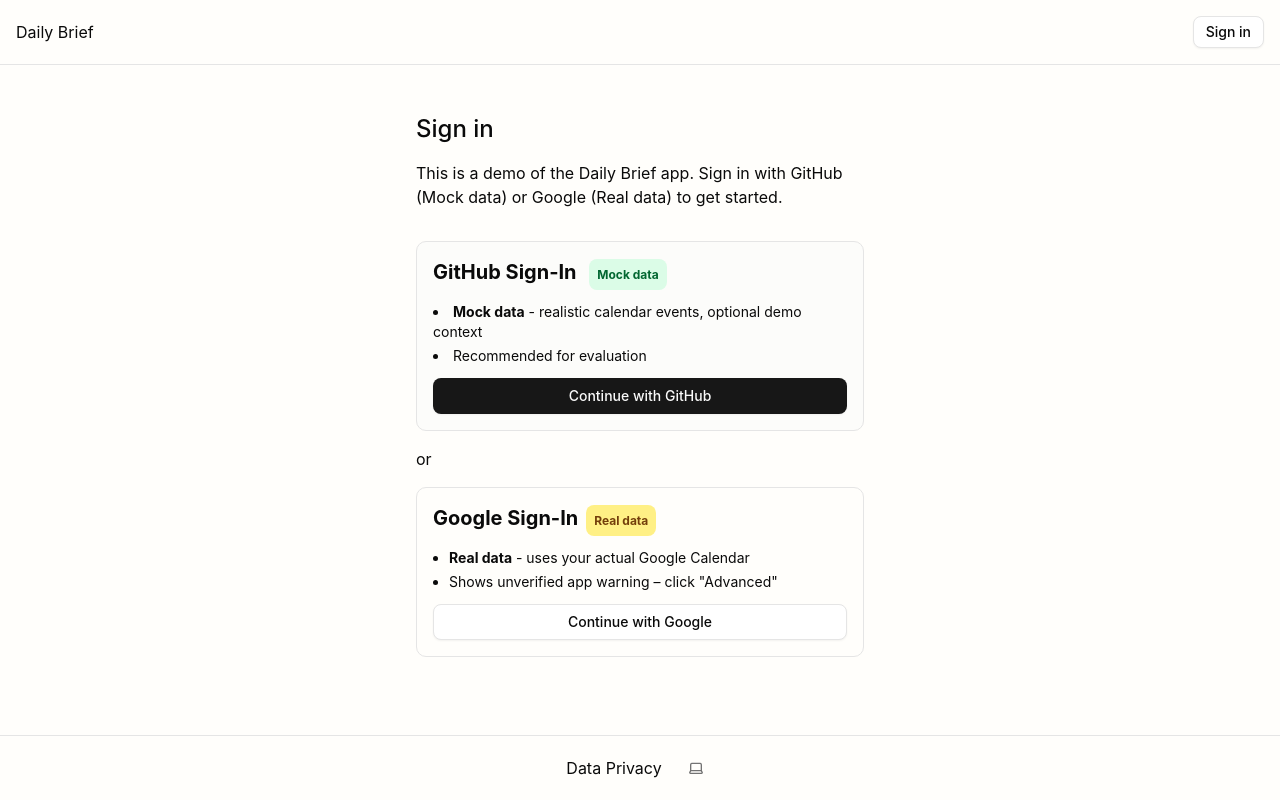
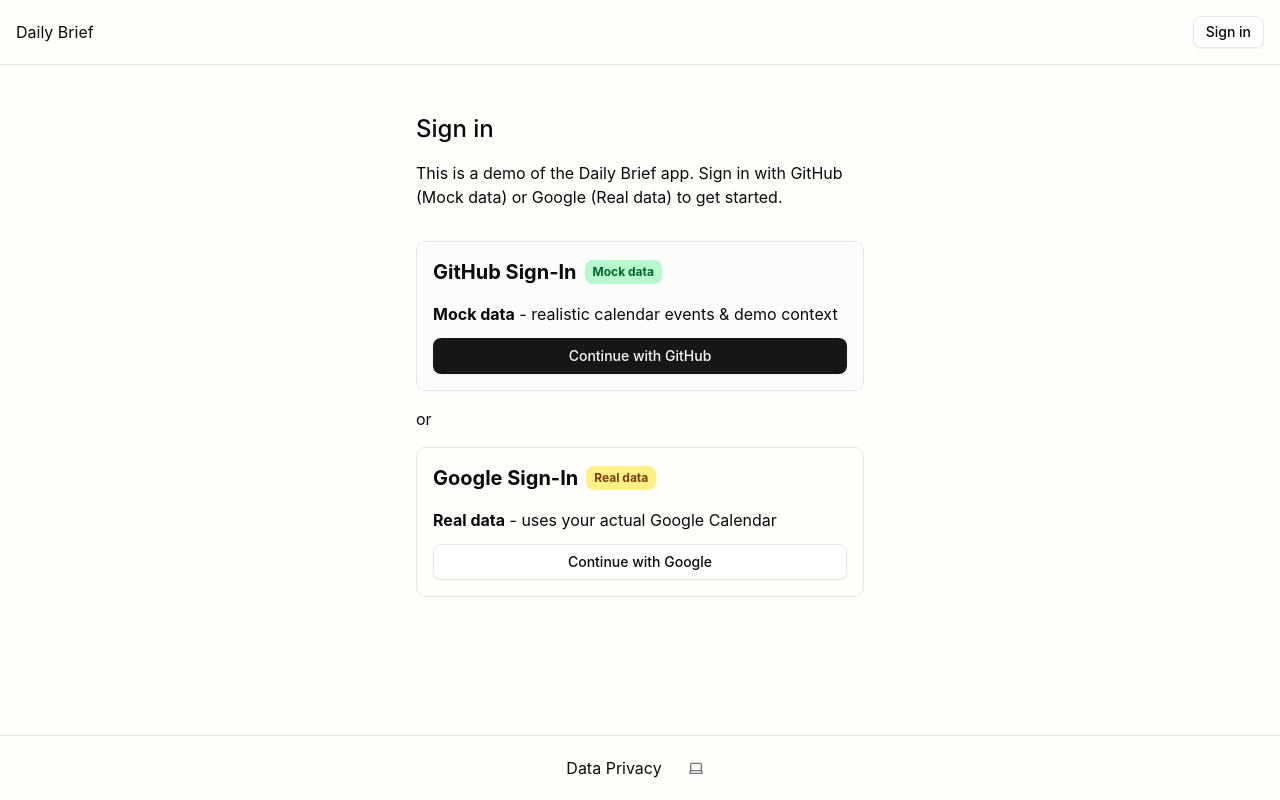
Before and after one commit to tomreinert/dailybriefing, a Next.js app: page /sign-in in a window 1280 px wide. Built offline with nearby package versions, Linux system fonts and the light colour scheme; no server answers.

Commit message:
login view

```diff
--- a/app/(auth-pages)/sign-in/page.tsx
+++ b/app/(auth-pages)/sign-in/page.tsx
@@ -22,11 +22,11 @@
           <div className="border rounded-lg p-4 bg-muted/30">
             <div className="flex flex-col gap-3">
               <div>
-                <h2 className="text-xl font-bold mb-4">GitHub Sign-In <span className="p-2 bg-green-100 text-green-800 rounded-md text-xs ml-2">Mock data</span></h2>
-                <ul className="text-sm list-disc list-inside space-y-1">
-                  <li><strong>Mock data</strong> - realistic calendar events, optional demo context</li>
-                  <li>Recommended for evaluation</li>
-                </ul>
+                <div className="flex items-center gap-2 mb-4">
+                  <h2 className="text-xl font-bold">GitHub Sign-In</h2>
+                  <span className="py-1 px-2 bg-green-200 text-green-800 rounded-md text-xs font-bold">Mock data</span>
+                </div>
+                <strong>Mock data</strong> - realistic calendar events & demo context
               </div>
               <LoginGithub />
             </div>
@@ -37,14 +37,11 @@
           <div className="border rounded-lg p-4">
             <div className="flex flex-col gap-3">
               <div>
-                <h2 className="text-xl font-bold mb-4">
-                  Google Sign-In
-                  <span className="p-2 bg-yellow-200 text-yellow-900 rounded-md text-xs ml-2">Real data</span>
-                </h2>
-                <ul className="text-sm list-disc pl-4 space-y-1">
-                  <li><strong>Real data</strong> - uses your actual Google Calendar</li>
-                  <li>Shows unverified app warning – click "Advanced"</li>
-                </ul>
+                <div className="flex items-center gap-2 mb-4">
+                  <h2 className="text-xl font-bold">Google Sign-In</h2>
+                  <span className="py-1 px-2 bg-yellow-200 text-yellow-900 rounded-md text-xs font-bold">Real data</span>
+                </div>
+                <strong>Real data</strong> - uses your actual Google Calendar
               </div>
               <LoginGoogle />
             </div>
--- a/app/api/cron/send-briefings/route.ts
+++ b/app/api/cron/send-briefings/route.ts
@@ -3,7 +3,7 @@
 import { generateBriefingContent, prepareEmailsForBriefing } from '@/lib/briefing-utils';
 import { sendBriefingEmail, generateReplyToEmailWithService } from '@/lib/email-service';
 
-// This endpoint is automatically called by Vercel's cron system
+// This endpoint is called by github actions
 // It processes all users and sends briefings based on their schedules
 export async function GET(req: Request) {
   try {
```
